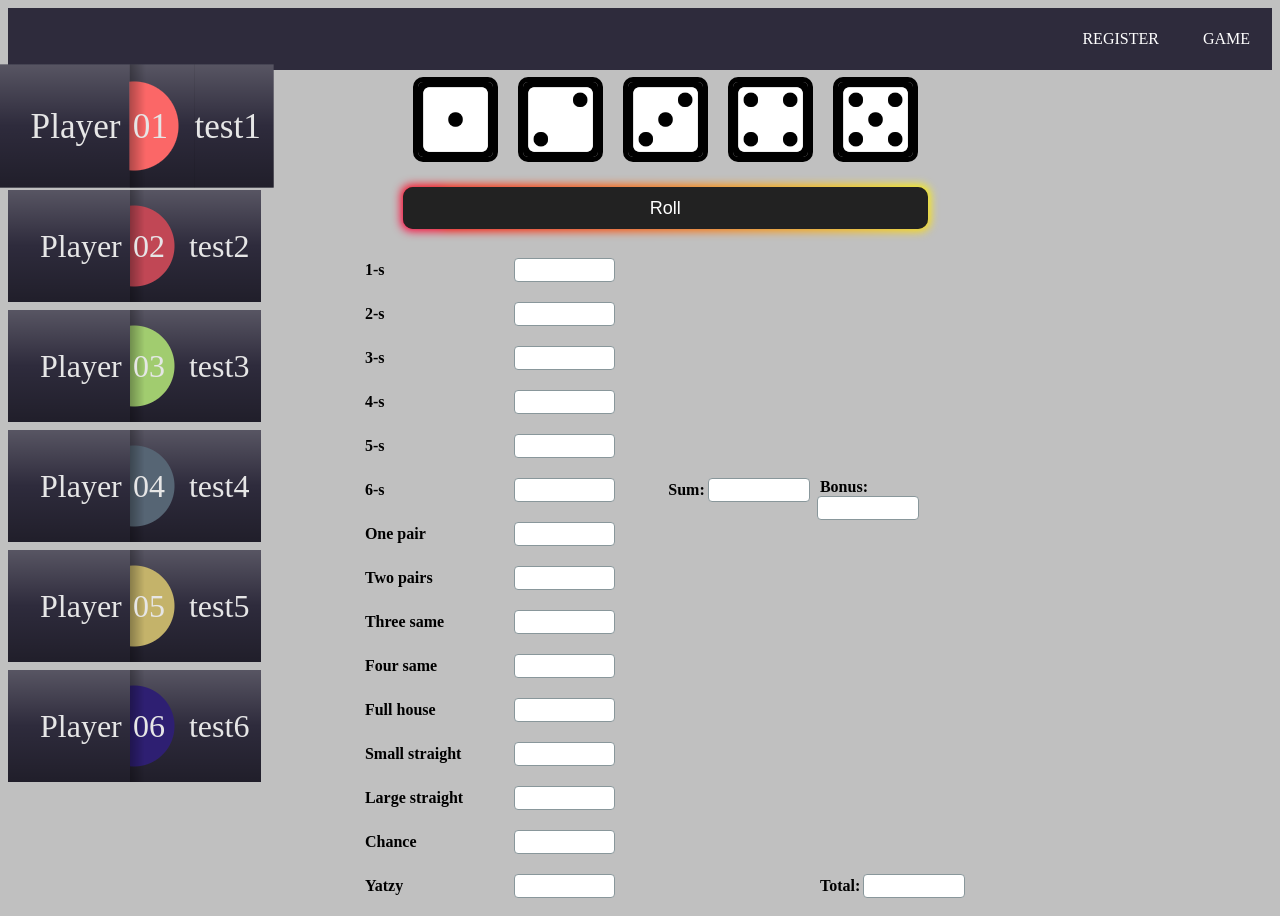
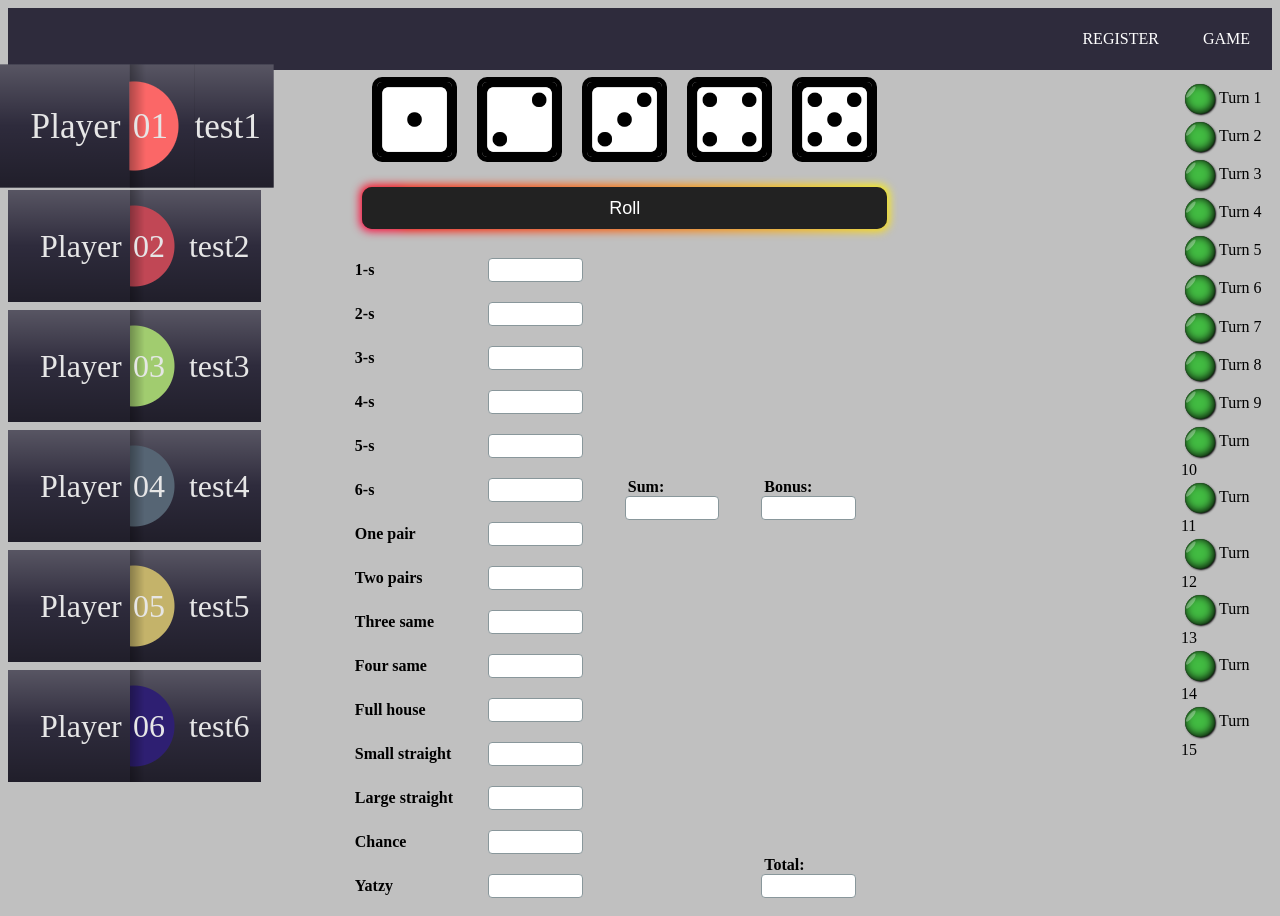
Before and after one commit to KatrineCLH/Yatzy2, a Node server app: page / in a window 1280 px wide. Run offline with Node 20, Linux system fonts and the light colour scheme.

Commit message:
added a turn counter

```diff
--- a/public/js/index.js
+++ b/public/js/index.js
@@ -3,6 +3,7 @@ let scores = [];
 let diceImages;
 let diceValues = [0, 0, 0, 0, 0];
 let prevPlayerLI;
+let turn = 0;
 //Roll button for dice
 let rollButton = document.getElementById("rollButton");
 rollButton.onclick = () => buttonRoll();
@@ -45,6 +46,16 @@ window.onload = function () {
         });
     }
 }
+function toggleLight(index) {
+    var light = document.getElementsByClassName("sphere")[index - 1];
+    console.log(light);
+    if (light.classList.contains("green")) {
+      light.classList.remove("green");
+      light.classList.add("red");
+    }
+
+
+}
 
 function postChoice(element) {
     let index = [...scores].indexOf(element);
@@ -80,6 +91,7 @@ function postChoice(element) {
         newPlayerLI.style.transform = 'scale(1.10)';
         prevPlayerLI = newPlayerLI;
         turn = data.turn;
+        toggleLight(turn);
         rollButton.disabled = false;
     })
 }
--- a/public/styles/yatzy.css
+++ b/public/styles/yatzy.css
@@ -4,7 +4,7 @@ body {
 
 #container {
     display: grid;
-    grid-template-columns:  20% 80%;
+    grid-template-columns:  20% 72% 8%;
 }
 
 #content {
@@ -45,12 +45,6 @@ img {
     font-size: 18px;
 }
 
-#turn {
-    width: 100%;
-    height: 100%;
-    font-size: 20px;
-    margin-left: 18px;
-}
 
 #scoreBoard {
     width: 50%;
@@ -270,3 +264,46 @@ label {
   top: 0;
   border-radius: 10px;
 }
+
+.red {
+    background-color:rgb(160, 34, 34);
+}
+
+.green {
+    background-color:rgb(66, 187, 66);
+}
+
+.sphere {
+  height:30px;
+  width: 30px;
+  border-radius:50%;
+  text-align:center;
+  vertical-align:middle;
+  font-size:500%;
+  position:relative;
+
+  box-shadow: inset -1px -1px 10px #000,
+              1px 1px 2px black,
+              inset 0px 0px 1px black;
+  display:inline-block;
+  margin:5%;
+
+}
+
+.sphere::after {
+ background-color: rgba(255, 255, 255, 0.3);
+  content: '';
+  height: 45%;
+  width: 12%;
+  position: absolute;
+  top: 4%;
+  left: 15%;
+  border-radius: 50%;
+  transform: rotate(40deg);
+
+}
+
+.turn {
+    list-style-type: none;
+    padding: 10px;
+}
--- a/views/yatzy.pug
+++ b/views/yatzy.pug
@@ -70,3 +70,8 @@ html
                             .bigBlock#total
                                 label(for="Total") Total:
                                 input(type="text", id="Total", name="Totalt", readonly)
+            #ul.turn
+                each val in Array.from({length: 15}, (_, i) => i + 1)
+                    li
+                        div.sphere.green
+                        | Turn #{val}
```
